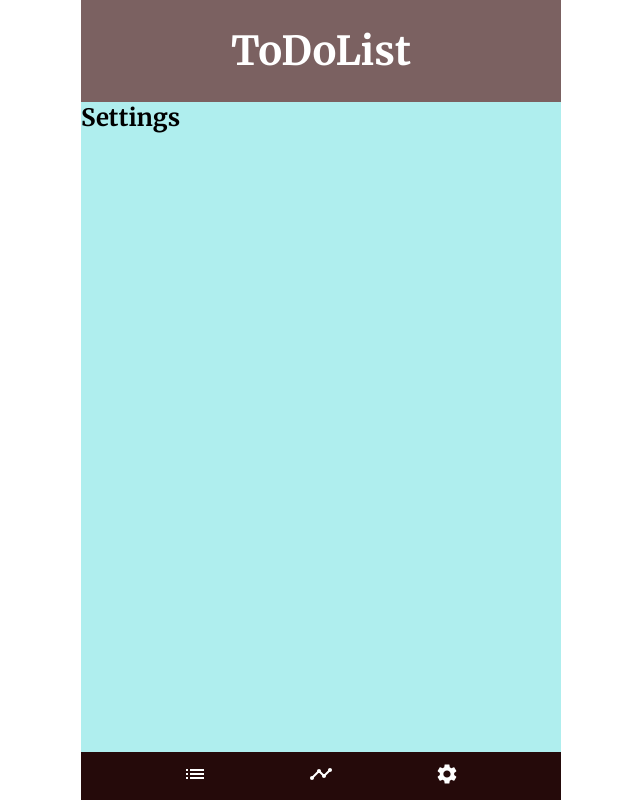
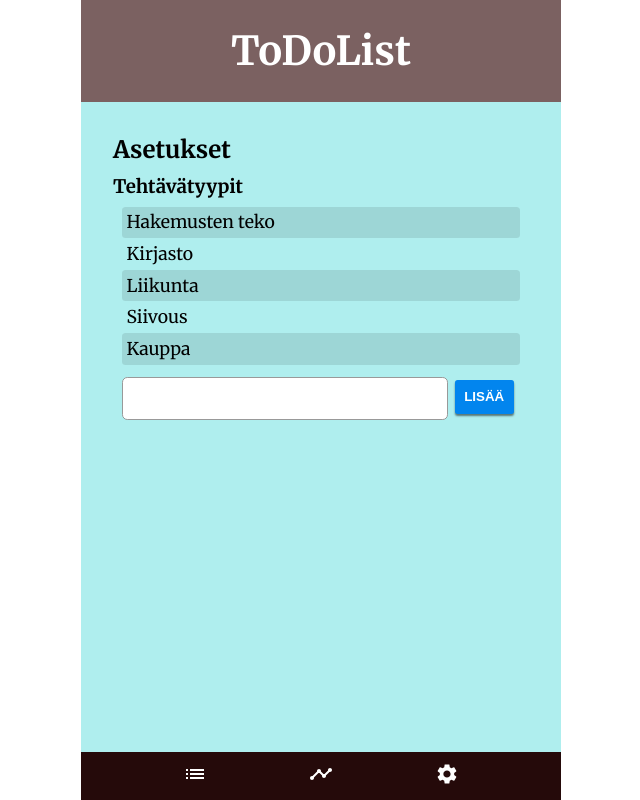
Before and after one commit to koodiopiskelijaSNS/todolist, a React (Create React App) app: page /settings in a window 1280 px wide. Shown: the whole page, without its empty margins (319-959 px from the left). Built offline with nearby package versions, Linux system fonts and the light colour scheme.

Commit message:
Item editing added

```diff
--- a/src/App.js
+++ b/src/App.js
@@ -9,20 +9,28 @@ import Stats from './components/Stats/Stats';
 import Settings from './components/Settings/Settings';
 import Menu from './components/Menu/Menu';
 import AddItem from './components/AddItem/AddItem';
+import EditItem from './components/EditItem/EditItem';
 
 class App extends Component {
 
 constructor(props) {
   super(props);
   this.state = {
-    data: testdata
+    data: testdata,
+    selectList:["Hakemusten teko", "Kirjasto", "Liikunta", "Siivous", "Kauppa"]
   }
   this.handleFormSubmit = this.handleFormSubmit.bind(this);
+  this.handleSelectListForm = this.handleSelectListForm.bind(this);
 }
 
 handleFormSubmit(newdata) {
   let storeddata = this.state.data.slice();
-  storeddata.push(newdata);
+  const index = storeddata.findIndex(item => item.id === newdata.id);
+  if (index >= 0) {
+    storeddata[index] = newdata;
+  } else {
+    storeddata.push(newdata);
+  }
   storeddata.sort((a,b) => {
     const aDate = new Date(a.takaraja);
     const bDate = new Date(b.takaraja);
@@ -33,6 +41,15 @@ handleFormSubmit(newdata) {
   });
 }
 
+handleSelectListForm(newitem) {
+  let selectList = this.state.selectList.slice();
+  selectList.push(newitem);
+  selectList.sort();
+  this.setState({
+    selectList: selectList
+  });
+}
+
   render() {
     return (
       <Router>
@@ -40,8 +57,12 @@ handleFormSubmit(newdata) {
           <Header />
           <Route path="/" exact render={() => <Items data={this.state.data} />} />
           <Route path="/stats" component={Stats} />
-          <Route path="/settings" component={Settings} />
-          <Route path="/add" render={() => <AddItem onFormSubmit={this.handleFormSubmit} />} />
+          <Route path="/settings" render={() => <Settings selectList={this.state.selectList} onFormSubmit={this.handleSelectListForm} /> } />
+          <Route path="/add" render={() => <AddItem onFormSubmit={this.handleFormSubmit} selectList={this.state.selectList} /> } />
+          <Route path="/edit/:id" render={(props) => <EditItem data={this.state.data}
+                                                               selectList={this.state.selectList}
+                                                               onFormSubmit={this.handleFormSubmit}
+                                                               {...props} />} />
           <Menu />
        </div>
       </Router>
--- a/src/components/AddItem/AddItem.js
+++ b/src/components/AddItem/AddItem.js
@@ -13,7 +13,7 @@ function AddItem(props) {
 
         <h2>Lisää uusi tehtävä</h2>
 
-        <ItemForm onFormSubmit={props.onFormSubmit}/>
+        <ItemForm onFormSubmit={props.onFormSubmit} selectList={props.selectList} />
 
 
       </div>
--- /dev/null
+++ b/src/components/EditItem/EditItem.css
@@ -0,0 +1,3 @@
+.edititem {
+    padding: 2em;
+}
--- /dev/null
+++ b/src/components/EditItem/EditItem.js
@@ -0,0 +1,29 @@
+import React from 'react';
+
+import Content from '..//Content/Content';
+import ItemForm from '../ItemForm/ItemForm';
+
+import './EditItem.css';
+
+function EditItem(props) {
+
+const index = props.data.findIndex(item => item.id === props.match.params.id);
+let itemData = props.data[index];
+
+    return (
+      <Content>
+
+        <div className="edititem">
+
+        <h2>Tehtävän muokkaaminen</h2>
+
+        <ItemForm onFormSubmit={props.onFormSubmit} selectList={props.selectList} data={itemData} />
+
+
+      </div>
+
+      </Content>
+    );
+  }
+
+  export default EditItem;
--- a/src/components/ItemForm/ItemForm.js
+++ b/src/components/ItemForm/ItemForm.js
@@ -9,8 +9,7 @@ class ItemForm extends React.Component {
 
     constructor(props) {
         super(props);
-        this.state = {
-            data: {
+        const data = props.data ? props.data : {
         tyyppi: "Hakemusten teko",
         paivat: 0,
         takaraja: "",
@@ -18,6 +17,8 @@ class ItemForm extends React.Component {
         kaudenloppu: "",
         toteutunut: ""
     }
+        this.state = {
+            data: data
         };
         this.handleInputChange = this.handleInputChange.bind(this);
         this.handleSubmit = this.handleSubmit.bind(this);
@@ -46,7 +47,7 @@ class ItemForm extends React.Component {
           event.preventDefault();
           let data = Object.assign({}, this.state.data);
           data.toteutunut = parseFloat(data.toteutunut);
-          data.id = data.id ? data.id : uuidv4();
+          data.id = data.id ? data.id : data.id ? data.id : uuidv4();
           this.props.onFormSubmit(data);
           this.props.history.push("/");
 
@@ -62,10 +63,9 @@ class ItemForm extends React.Component {
             <div>
                 <label htmlFor="name">Tehtävätyyppi</label>
                 <select name="tyyppi" value={this.state.data.tyyppi} onChange={this.handleInputChange}>
-                    <option value="Hakemusten teko">Hakemusten teko</option>
-                    <option value="Kirjasto">Kirjasto</option>
-                    <option value="Liikunta">Liikunta</option>
-                    <option value="Siivous">Siivous</option>
+
+        {this.props.selectList.map(item => <option value={item} key={item}>{item}</option>)}
+
                 </select>
             </div>
 
@@ -115,7 +115,7 @@ class ItemForm extends React.Component {
             <Button onClick={this.handleCancel}>PERUUTA</Button>
             </div>
             <div>
-            <Button type="submit" primary>LISÄÄ</Button>
+            <Button type="submit" primary>{this.state.data.id ? "TALLENNA" : "LISÄÄ"}</Button>
             </div>
         </div>
 
--- /dev/null
+++ b/src/components/Settings/Settings.css
@@ -0,0 +1,38 @@
+.settings {
+    padding: 2em;
+}
+
+.settings h3 {
+    margin-top: 0.5em;
+}
+
+.settings__items {
+    padding: 0.5em;
+    font-size: 1.1rem;;
+}
+
+.settings__items > div {
+    padding: 0.3rem;
+}
+
+.settings__items > div:nth-child(odd) {
+    background-color: rgba(0, 0, 0, 0.1);
+    border-radius: 0.2em;
+}
+
+.settingsForm {
+    display: flex;
+    margin-top: 0.5em;
+}
+
+.settingsForm input {
+    margin-top: 0.2em;
+    flex: 1 1 auto;
+    padding: 0.5em;
+    border: 1px solid #999;
+    border-radius: 0.3em;
+    font-size: 1em;
+    font-family: 'Merriweather', serif;
+    box-sizing: border-box;
+    outline: none;
+}
--- a/src/components/Settings/Settings.js
+++ b/src/components/Settings/Settings.js
@@ -1,11 +1,33 @@
 import React from 'react';
+import Button from '../buttons';
 
 import Content from '../Content/Content';
+import './Settings.css';
 
 function Settings(props) {
+
+  const handleSubmit = function(event) {
+    event.preventDefault();
+    let tehtavatyyppi = event.target.elements.tehtavatyyppi.value;
+    props.onFormSubmit(tehtavatyyppi);
+    event.target.elements.tehtavatyyppi.value = "";
+  }
+
     return (
       <Content>
-        <h2>Settings</h2>
+        <div className="settings">
+          <h2>Asetukset</h2>
+          <h3>Tehtävätyypit</h3>
+          <div className="settings__items">
+            {props.selectList.map(item => <div key={item}>{item}</div>) }
+            <form onSubmit={handleSubmit}>
+              <div className="settingsForm">
+                <input type="text" name="tehtavatyyppi" />
+                <Button type="submit" primary>LISÄÄ</Button>
+              </div>
+            </form>
+          </div>
+        </div>
       </Content>
     );
   }
--- a/src/components/Tehtavalista/Tehtavalista.css
+++ b/src/components/Tehtavalista/Tehtavalista.css
@@ -1,6 +1,6 @@
 .tehtavalista {
-    padding: 1em;
     border-bottom: 1px solid #C8B2B2;
+    display: flex;
 }
 
 .tehtavalista__rivi {
@@ -17,3 +17,24 @@
     font-size: 85%;
     color: #666;
 }
+
+.tehtavalista > div {
+    flex: 1 1 auto;
+    padding: 1em;
+}
+
+.tehtavalista__linkki {
+    max-width: 1em;
+    display: none;
+    justify-content: center;
+    align-items: center;
+    background-color: rgba(0, 0, 0, 0.1);
+}
+
+.tehtavalista:hover .tehtavalista__linkki {
+    display: flex;
+}
+
+.kulukortti__linkki a {
+    color: #000;
+}
--- a/src/components/Tehtavalista/Tehtavalista.js
+++ b/src/components/Tehtavalista/Tehtavalista.js
@@ -1,5 +1,8 @@
 import React from 'react';
 import moment from 'moment';
+
+import ArrowRight from '@material-ui/icons/ArrowRight';
+import { Link } from 'react-router-dom';
 
 import './Tehtavalista.css';
 
@@ -19,6 +22,7 @@ function Tehtavalista(props) {
 
     return (
       <div className="tehtavalista">
+          <div className="tehtavalista__ryhma">
           <div className="tehtavalista__rivi">
             <div className="tehtavalista__tyyppi">{props.data.tyyppi}</div>
             <div className="tehtavalista__paivat">Tavoite {props.data.paivat}</div>
@@ -32,6 +36,10 @@ function Tehtavalista(props) {
             <div className="tehtavalista__prosentti">{prosentti ? prosentti.toFixed(0) + " % " : ""}</div>
           </div>
         </div>
+        <div className="tehtavalista__linkki">
+          <Link to={"/edit/" + props.data.id}><ArrowRight /></Link>
+          </div>
+        </div>
     );
   }
 
```
Lines whose indentation alone changed are shown as unchanged.
